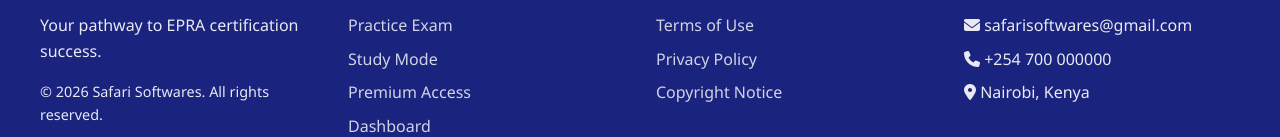
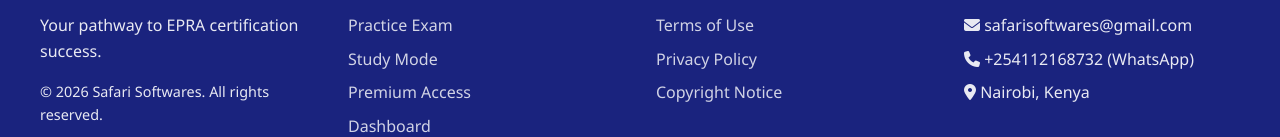
Before and after one commit to safarisoftwares-code/epra-electrician-exam-prep, a plain HTML site: page frontend/index.html in a window 1280 px wide. Shown: the part 1505-1642 px from the top of the page. Drawn offline with Linux system fonts and the light colour scheme.

Commit message:
Fix: Update contact to WhatsApp +254112168732

```diff
--- a/frontend/index.html
+++ b/frontend/index.html
@@ -132,7 +132,7 @@
         <div class="footer-section">
             <h4>Contact</h4>
             <p><i class="fas fa-envelope"></i> safarisoftwares@gmail.com</p>
-            <p><i class="fas fa-phone"></i> +254 700 000000</p>
+            <p><i class="fas fa-phone"></i> +254112168732 (WhatsApp)</p>
             <p><i class="fas fa-map-marker-alt"></i> Nairobi, Kenya</p>
         </div>
     </div>
```
